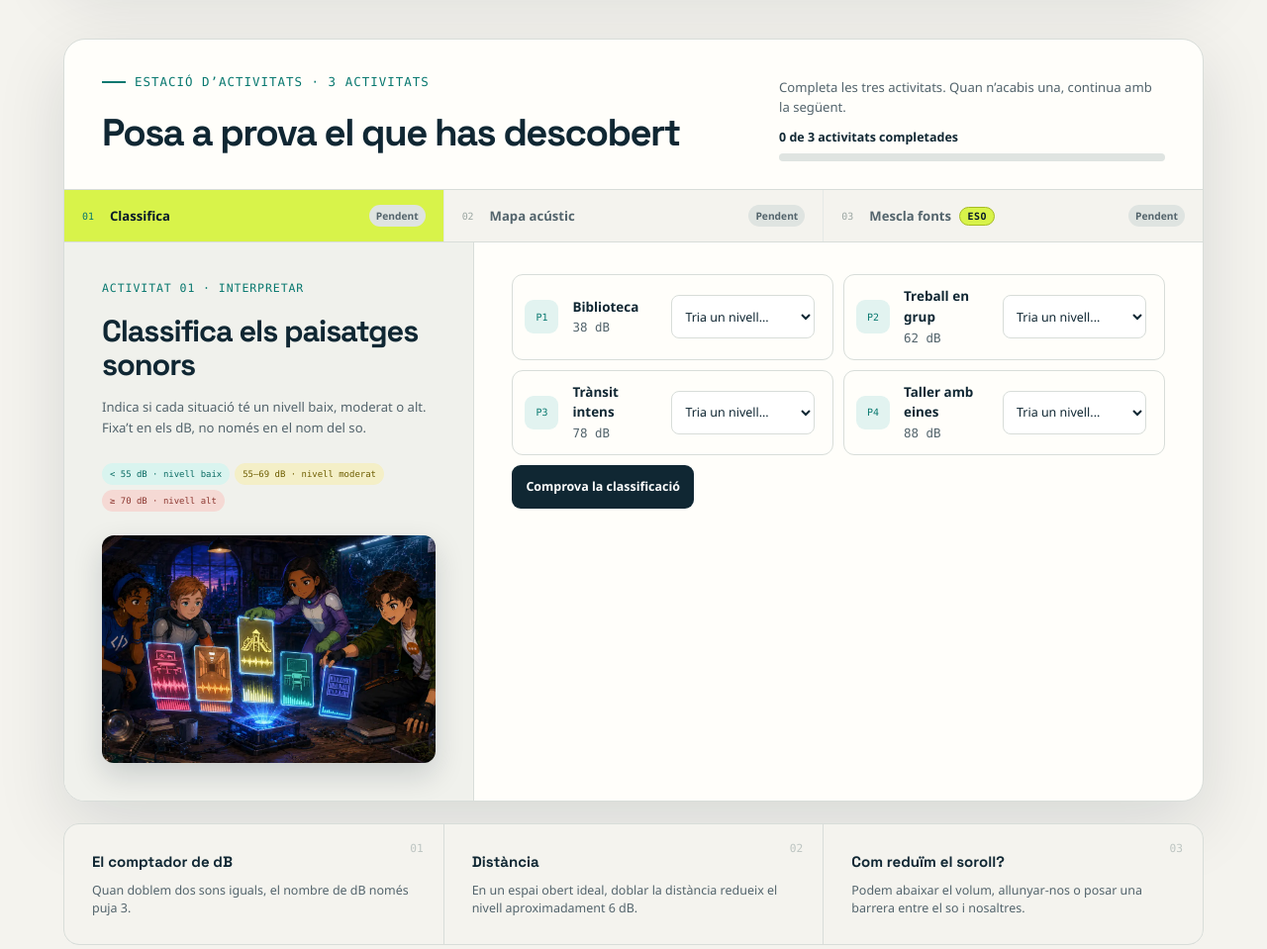
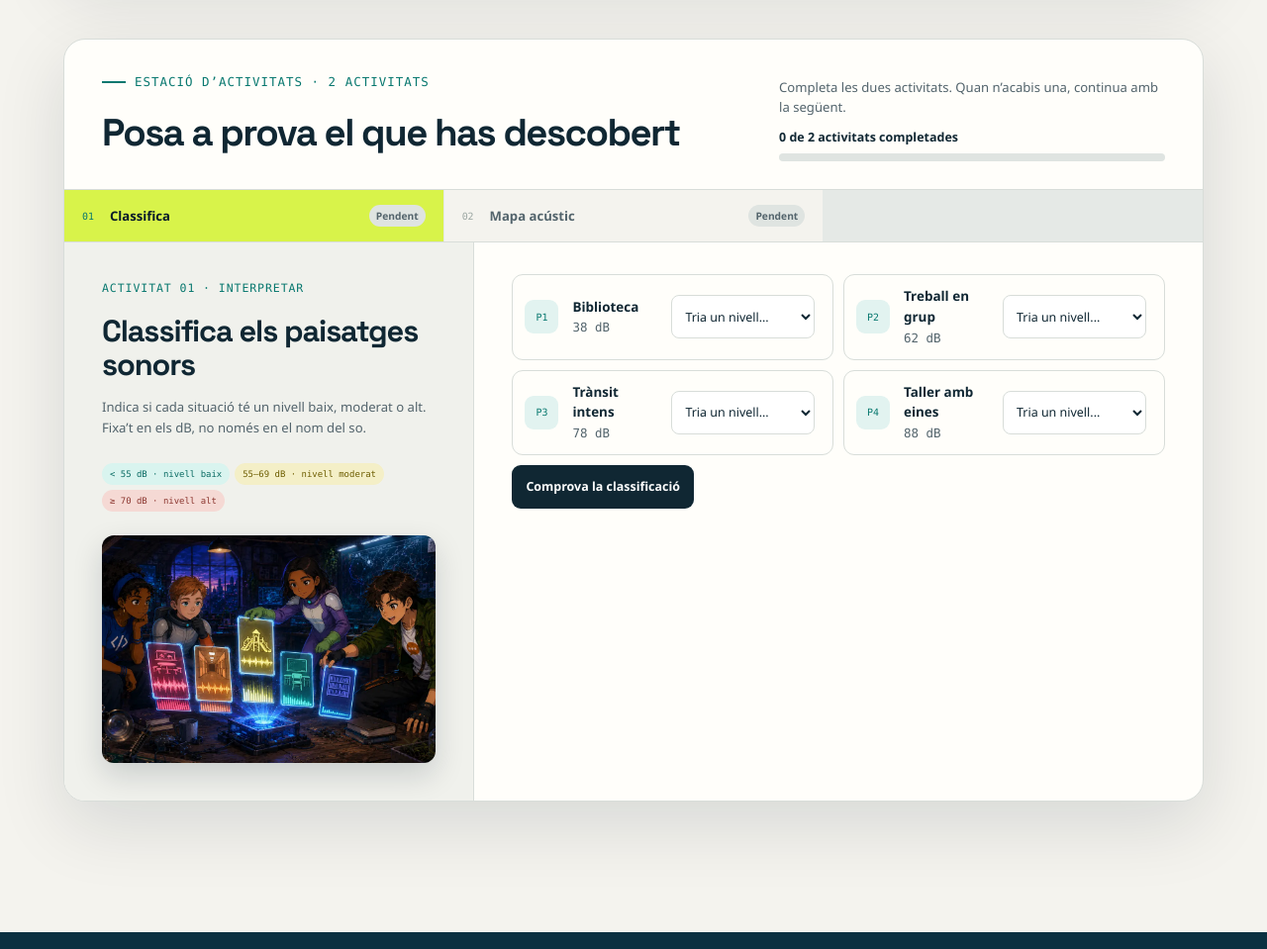
Before and after one commit to programacioirobotica/clubatmos_el_so, a website built with Vite: page index.html in a window 1280 px wide. Shown: the part 4440-5399 px from the top of the page at 99% size. Built offline with nearby package versions, Linux system fonts and the light colour scheme.

Commit message:
Elimina les idees sota Posa a prova

```diff
--- a/index.html
+++ b/index.html
@@ -228,12 +228,12 @@
         <div class="activity-studio" id="activitats">
           <div class="activity-studio-head">
             <div>
-              <p class="eyebrow"><span></span> Estació d’activitats · 3 activitats</p>
+              <p class="eyebrow"><span></span> Estació d’activitats · 2 activitats</p>
               <h2>Posa a prova el que has descobert</h2>
             </div>
             <div class="activity-course-progress" aria-live="polite">
-              <p>Completa les tres activitats. Quan n’acabis una, continua amb la següent.</p>
-              <strong><span id="activityDone">0</span> de 3 activitats completades</strong>
+            <p>Completa les dues activitats. Quan n’acabis una, continua amb la següent.</p>
+            <strong><span id="activityDone">0</span> de 2 activitats completades</strong>
               <div class="course-progress-track" aria-hidden="true"><i id="activityProgressFill"></i></div>
             </div>
           </div>
@@ -241,7 +241,6 @@
           <div class="activity-tabs" role="tablist" aria-label="Activitats disponibles">
             <button type="button" role="tab" aria-selected="true" aria-controls="activityClassify" id="tabClassify" data-panel="activityClassify"><span>01</span><b>Classifica</b><small class="tab-state">Pendent</small></button>
             <button type="button" role="tab" aria-selected="false" aria-controls="activityMap" id="tabMap" data-panel="activityMap"><span>02</span><b>Mapa acústic</b><small class="tab-state">Pendent</small></button>
-            <button type="button" role="tab" aria-selected="false" aria-controls="activityMixer" id="tabMixer" data-panel="activityMixer"><span>03</span><b>Mescla fonts <em class="eso-badge">ESO</em></b><small class="tab-state">Pendent</small></button>
           </div>
 
           <div class="activity-panels">
@@ -349,12 +348,12 @@
                   <div class="map-zone court"><span class="zone-name">PISTA ESPORTIVA</span><div class="court-circle" aria-hidden="true"></div><div class="goal goal-left" aria-hidden="true"></div><div class="goal goal-right" aria-hidden="true"></div></div>
                   <div class="map-zone benches"><span class="zone-name">ZONA DE BANCS</span><div class="bench-row" aria-hidden="true"><i></i><i></i><i></i></div></div>
                   <div class="map-zone street"><span class="zone-name">CARRER AMB TRÀNSIT</span><svg class="street-car car-one" aria-hidden="true"><use href="#icon-car"></use></svg><svg class="street-car car-two" aria-hidden="true"><use href="#icon-car"></use></svg></div>
-                  <div class="school-fence" aria-hidden="true"><span>VALLA DEL PATI</span></div>
+                  <div class="school-fence" aria-hidden="true"><span>TANCA DEL PATI</span></div>
                   <button type="button" class="map-point" style="--x:30%;--y:28%" data-point="A" data-place="entrada de l’escola" data-db="58" aria-label="Mesura el punt A, entrada de l’escola"><span>A</span><b>?</b><em>entrada</em></button>
                   <button type="button" class="map-point" style="--x:14%;--y:69%" data-point="B" data-place="jardí" data-db="49" aria-label="Mesura el punt B, jardí i arbres"><span>B</span><b>?</b><em>jardí</em></button>
                   <button type="button" class="map-point" style="--x:49%;--y:51%" data-point="C" data-place="centre de la pista" data-db="72" aria-label="Mesura el punt C, centre de la pista"><span>C</span><b>?</b><em>pista</em></button>
                   <button type="button" class="map-point" style="--x:63%;--y:84%" data-point="D" data-place="zona de bancs" data-db="65" aria-label="Mesura el punt D, zona de bancs"><span>D</span><b>?</b><em>bancs</em></button>
-                  <button type="button" class="map-point" style="--x:77%;--y:33%" data-point="E" data-place="prop de la valla" data-db="79" aria-label="Mesura el punt E, prop de la valla i del carrer"><span>E</span><b>?</b><em>valla</em></button>
+                  <button type="button" class="map-point" style="--x:77%;--y:33%" data-point="E" data-place="prop de la tanca" data-db="79" aria-label="Mesura el punt E, prop de la tanca i del carrer"><span>E</span><b>?</b><em>tanca</em></button>
                     <button type="button" class="map-point" style="--x:91%;--y:67%" data-point="F" data-place="carrer" data-db="74" aria-label="Mesura el punt F, carrer amb trànsit"><span>F</span><b>?</b><em>carrer</em></button>
                   </div>
                 </div>
@@ -370,18 +369,12 @@
                   </div>
                   <button class="activity-check" id="checkMap" type="button">Comprova la decisió</button>
                   <p class="activity-feedback" id="mapFeedback" aria-live="polite"></p>
-                  <button class="next-activity" type="button" data-next="activityMixer" hidden>Continua amb l’activitat 3 <span aria-hidden="true">→</span></button>
                 </div>
               </div>
             </section>
           </div>
         </div>
 
-        <div class="concept-row">
-          <article><span>01</span><h3>El comptador de dB</h3><p>Quan doblem dos sons iguals, el nombre de dB només puja 3.</p></article>
-          <article><span>02</span><h3>Distància</h3><p>En un espai obert ideal, doblar la distància redueix el nivell aproximadament 6 dB.</p></article>
-          <article><span>03</span><h3>Com reduïm el soroll?</h3><p>Podem abaixar el volum, allunyar-nos o posar una barrera entre el so i nosaltres.</p></article>
-        </div>
       </section>
 
       <section class="effects-section" id="consequencies">
```
